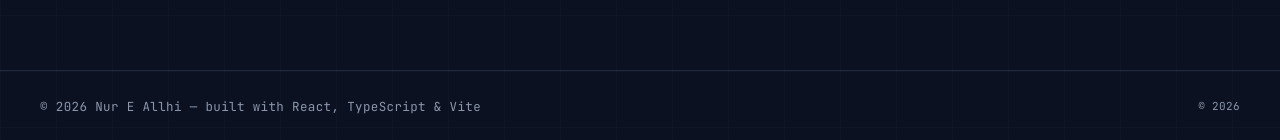
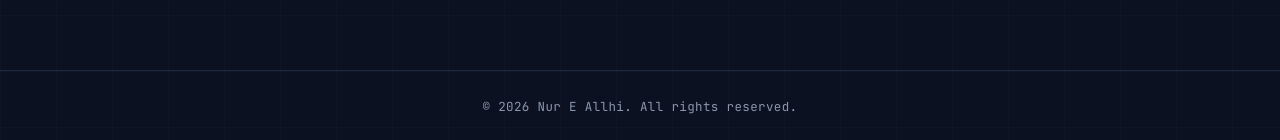
Before and after one commit to Nur-allhi/portfolio, a React (Vite) app: page /blog in a window 1280 px wide. Shown: the part 657-797 px from the top of the page. Built offline with nearby package versions, Linux system fonts and the light colour scheme; no server answers; the database is empty.

Commit message:
style(footer): show only professional copyright
- Replace 'built with React...' + extra 2026 with '© 2026 Nur E Allhi. All rights reserved.'
- Center footer text

```diff
--- a/src/components/layout/Footer.css
+++ b/src/components/layout/Footer.css
@@ -1,7 +1,8 @@
 .site-footer {
   border-top: 1px solid var(--border); padding: 26px clamp(20px, 5vw, 40px);
-  display: flex; justify-content: space-between; align-items: center; gap: 12px; flex-wrap: wrap;
+  display: flex; justify-content: center; align-items: center;
   font-family: var(--font-mono); font-size: 12.5px; color: var(--muted); letter-spacing: .03em;
+  text-align: center;
 }
 .site-footer a { color: var(--muted); text-decoration: none; transition: color .2s; }
 .site-footer a:hover { color: var(--accent); }
--- a/src/components/layout/Footer.tsx
+++ b/src/components/layout/Footer.tsx
@@ -3,8 +3,7 @@ import "./Footer.css";
 export function Footer() {
   return (
     <footer className="site-footer">
-      <span>© 2026 Nur E Allhi — built with React, TypeScript & Vite</span>
-      <span style={{ color: "var(--muted)", fontSize: 11 }}>© 2026</span>
+      <span>© 2026 Nur E Allhi. All rights reserved.</span>
     </footer>
   );
 }
```
